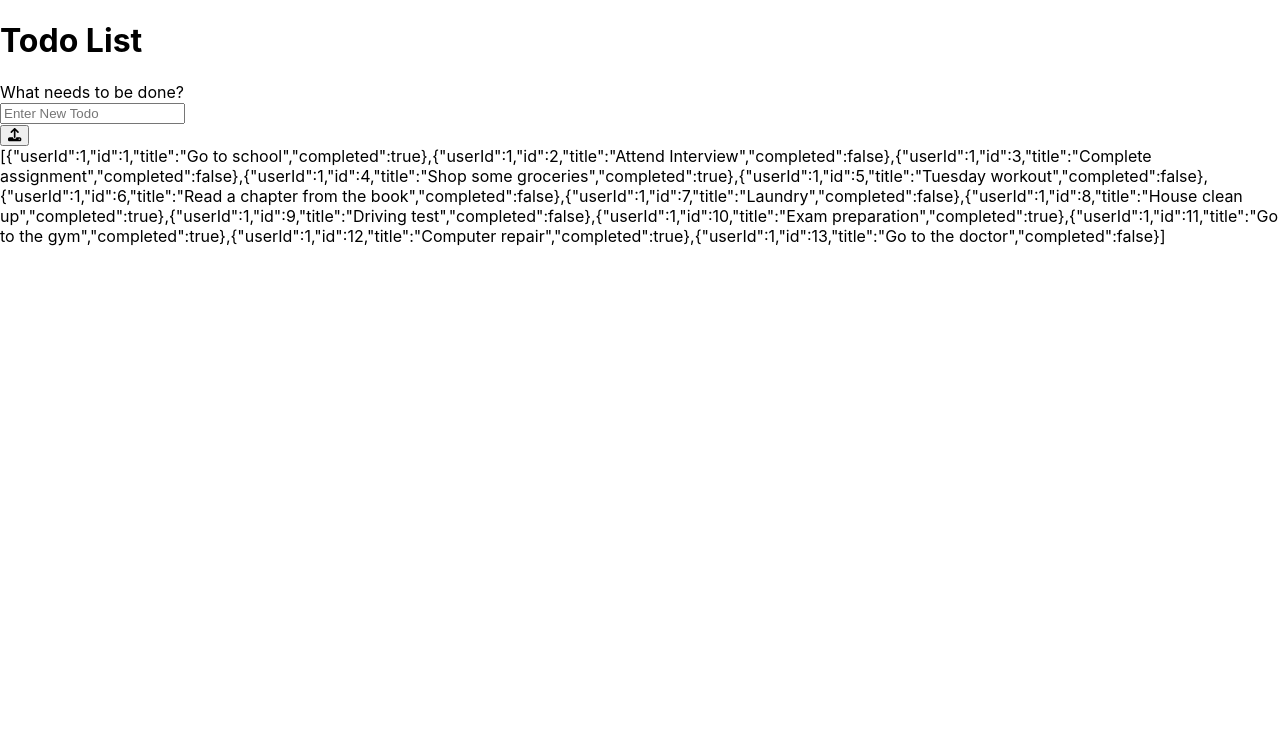
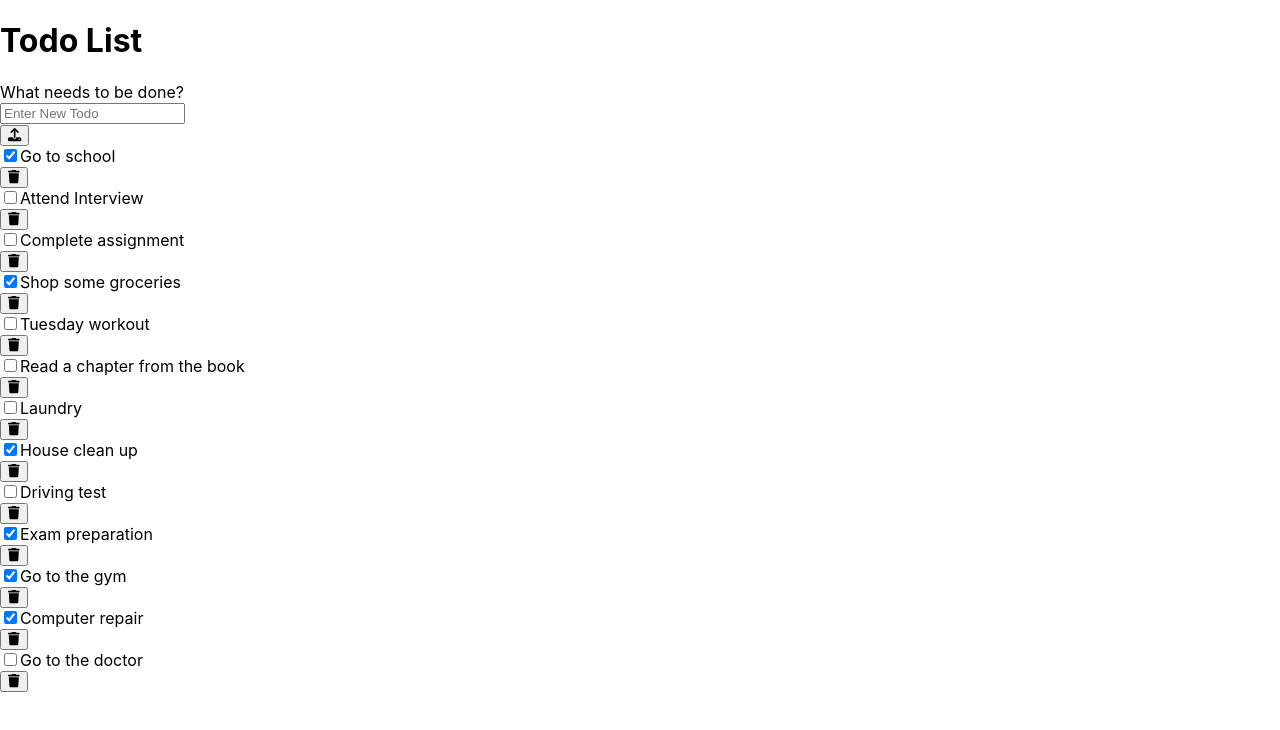
Before and after one commit to JonahKayizzi/to-do-rtk-query, a React (Create React App) app: page / in a window 1280 px wide. Shown: the top 730 px of the page. Built offline with nearby package versions, Linux system fonts and the light colour scheme; data requests are answered from the project's data file.

Commit message:
Implement the destructured methods from the new hooks in the TodoList component

```diff
--- a/src/features/todos/TodoList.js
+++ b/src/features/todos/TodoList.js
@@ -1,7 +1,13 @@
-import { useGetTodosQuery } from '../api/apiSplice';
+import {
+  useGetTodosQuery,
+  useAddTodoMutation,
+  useUpdateTodoMutation,
+  useDeleteTodoMutation,
+} from '../api/apiSplice';
 import { FontAwesomeIcon } from '@fortawesome/react-fontawesome';
 import { faTrash, faUpload } from '@fortawesome/free-solid-svg-icons';
 import { useState } from 'react';
+import { todo } from 'node:test';
 
 const TodoList = () => {
   const [newTodo, setNewTodo] = useState('');
@@ -13,11 +19,15 @@
     isError,
     error,
   } = useGetTodosQuery();
+  const [addTodo] = useAddTodoMutation();
+  const [updateTodo] = useUpdateTodoMutation();
+  const [deleteTodo] = useDeleteTodoMutation();
 
   console.log('todos', todos);
 
   const handleSubmit = (e) => {
     e.preventDefault();
+    addTodo({ userId: 1, title: newTodo, completed: false });
     setNewTodo('');
   };
 
@@ -43,7 +53,26 @@
   if (isLoading) {
     content = <p>Loading...</p>;
   } else if (isSuccess) {
-    content = JSON.stringify(todos);
+    content = todos.map((todo) => {
+      return (
+        <article key={todo.id}>
+          <div className="todo">
+            <input
+              id={todo.id}
+              type="checkbox"
+              checked={todo.completed}
+              onChange={() =>
+                updateTodo({ ...todo, completed: !todo.completed })
+              }
+            />
+            <label htmlFor={todo.id}>{todo.title}</label>
+          </div>
+          <button className="trash" onClick={() => deleteTodo({ id: todo.id })}>
+            <FontAwesomeIcon icon={faTrash} />
+          </button>
+        </article>
+      );
+    });
   } else if (isError) {
     content = <p>{error}</p>;
   }
```
